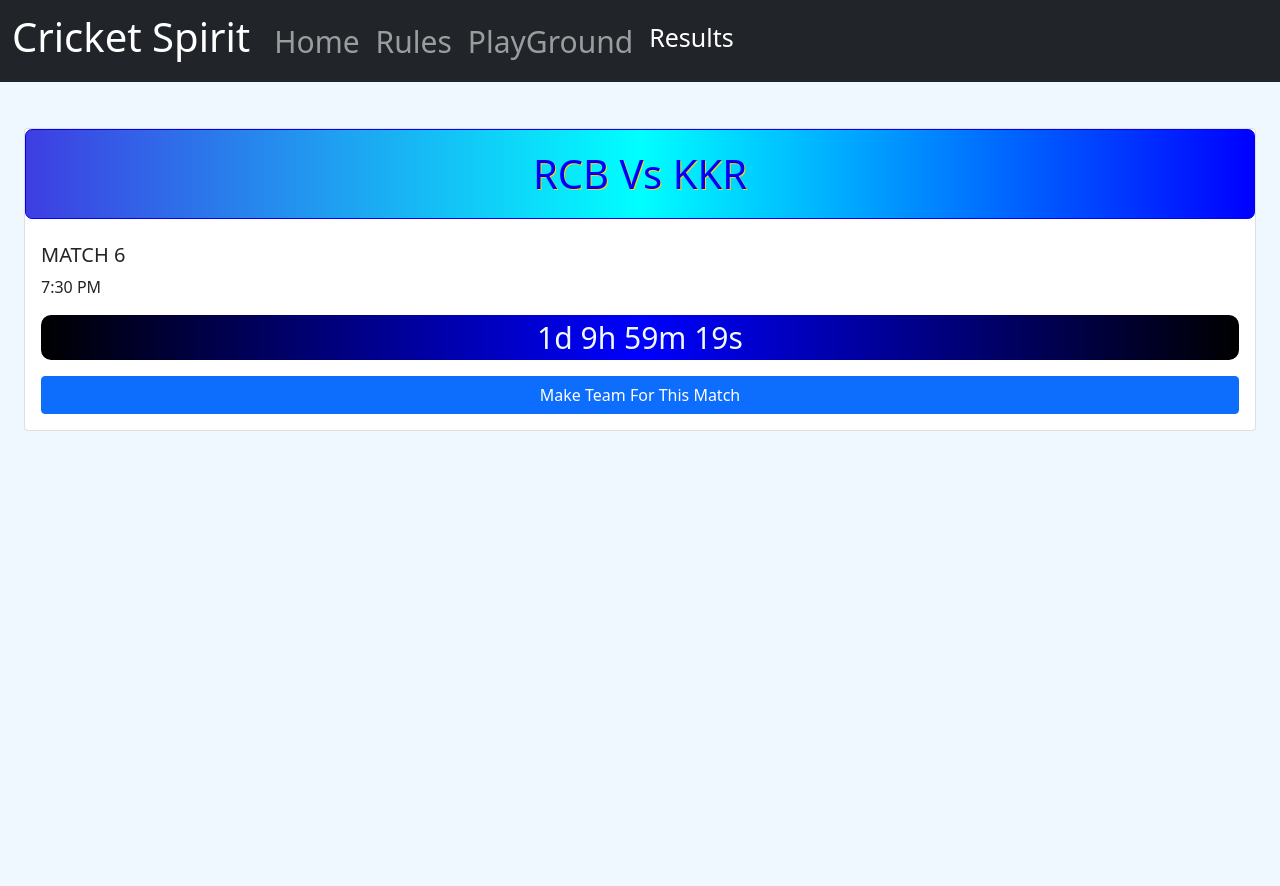
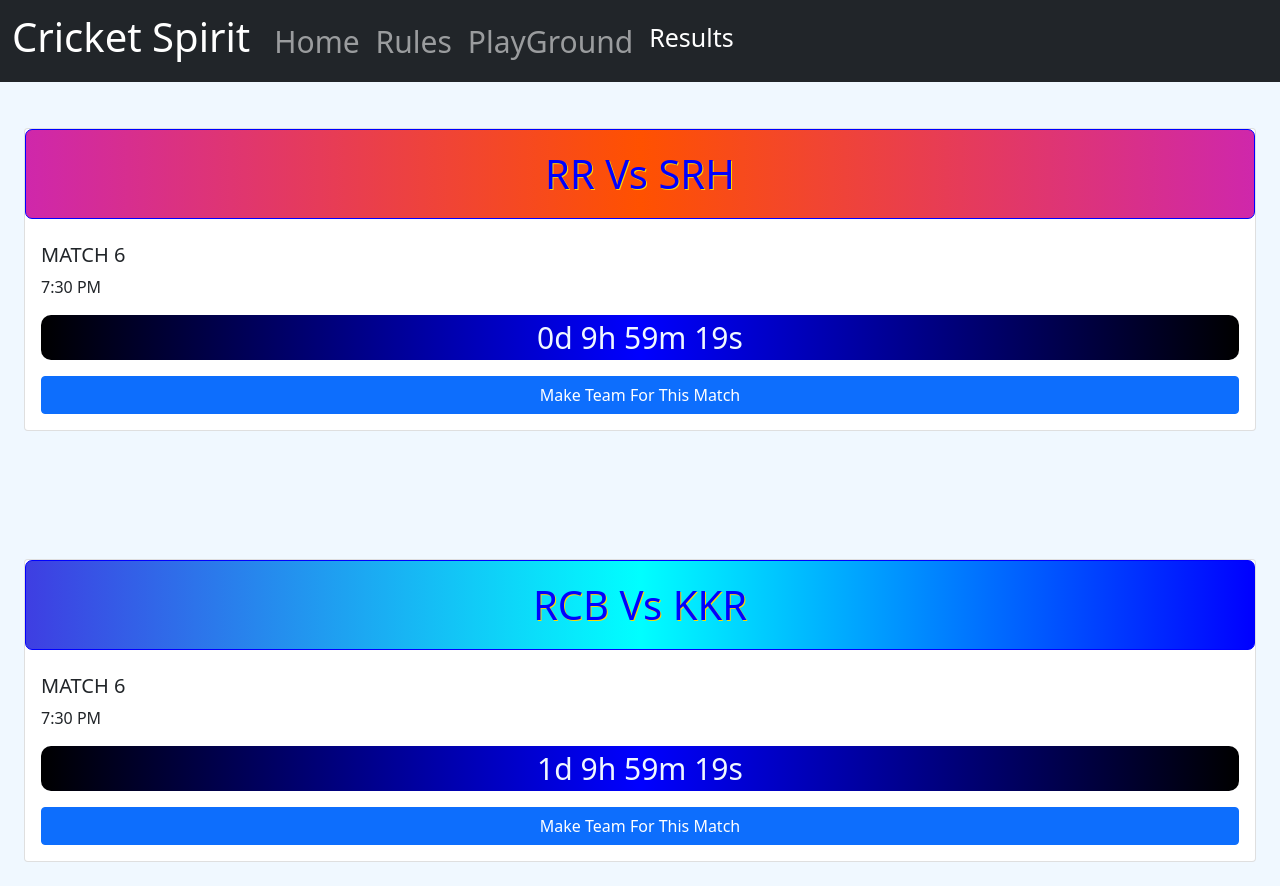
Before and after one commit to cricketspirit/g, a plain HTML site: page html/pg.html in a window 1280 px wide. Before the commit the page ends 800 px from the top, so only its background shows below. Drawn offline with nearby package versions, Linux system fonts and the light colour scheme.

Commit message:
rr vs srh final

```diff
--- a/html/pg.html
+++ b/html/pg.html
@@ -35,6 +35,29 @@
 
 
 
+
+
+        <div class="card" style="margin-top: 8em;">
+            <center>
+                <h1 style="border: 1px solid;padding: 0.5em;background: linear-gradient(to right,rgb(207, 39, 171),rgb(255, 81, 0),rgb(207, 39, 171));color: blue;text-shadow: 1px 1px gold;border-radius: 7px;">
+                    RR Vs SRH
+                </h1>
+            </center>
+            <div class="card-body">
+                <h5 class="card-title">
+                    MATCH 6
+                </h5>
+                <p class="card-text">
+                    7:30 PM
+                    <p id="demo3" style="font-size: 30px; background: linear-gradient(to right,black,blue,black); text-align: center; color: aliceblue; border-radius: 10px;"></p>
+                </p>
+                <div class="d-grid gap-2">
+                    <a href="matches/mh5.html" id="link2" class="btn btn-primary">
+                        Make Team For This Match
+                    </a>
+                </div>
+            </div>
+        </div>
         <div class="card" style="margin-top: 8em;">
             <center>
                 <h1 style="border: 1px solid;padding: 0.5em;background: linear-gradient(to right,rgb(62, 62, 226),aqua,blue);color: blue;text-shadow: 1px 1px gold;border-radius: 7px;">
@@ -56,6 +79,8 @@
                 </div>
             </div>
         </div>
+
+
 
 
         <script>
@@ -89,6 +114,39 @@
 
               }
             }, 1000);
+
+
+
+            // Set the date we're counting down to
+            var countDownDate2 = new Date("March 29, 2022 19:30:00").getTime();
+
+            // Update the count down every 1 second
+            var x2 = setInterval(function() {
+
+              // Get today's date and time
+              var now2 = new Date().getTime();
+
+              // Find the distance between now and the count down date
+              var distance2 = countDownDate2 - now2;
+
+              // Time calculations for days, hours, minutes and seconds
+              var days2 = Math.floor(distance2 / (1000 * 60 * 60 * 24));
+              var hours2 = Math.floor((distance2 % (1000 * 60 * 60 * 24)) / (1000 * 60 * 60));
+              var minutes2 = Math.floor((distance2 % (1000 * 60 * 60)) / (1000 * 60));
+              var seconds2 = Math.floor((distance2 % (1000 * 60)) / 1000);
+
+              // Display the result in the element with id="demo"
+              document.getElementById("demo3").innerHTML = days2 + "d " + hours2 + "h "
+              + minutes2 + "m " + seconds2 + "s ";
+
+              // If the count down is finished, write some text
+              if (distance2 < 0) {
+                clearInterval(x);
+                document.getElementById("demo3").innerHTML = "STARTED";
+                document.getElementById("link2").remove()
+
+              }
+            }, 1000);
             </script>
 </body>
 </html>
```
Also changed, not shown: html/matches/mh5.html (+1 -1 lines).
